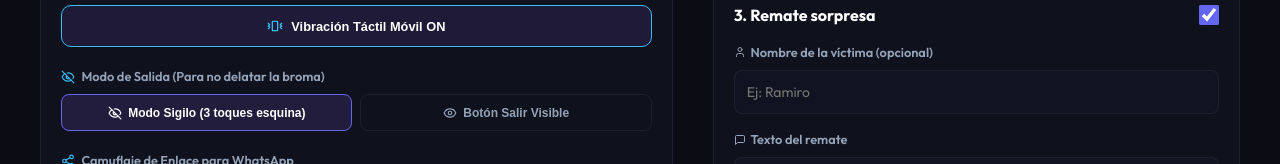
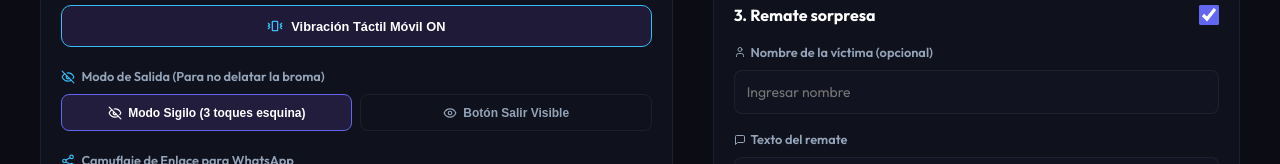
Before and after one commit to ramirolacci/Prank.System, a React (Vite) app: page / in a window 1280 px wide. Both pictures are taken after a click on the button "Aleatoria". Shown: the part 609-773 px from the top of the page. Built offline with nearby package versions, Linux system fonts and the light colour scheme.

Commit message:
Final touches

```diff
--- a/src/components/PrankBuilder.tsx
+++ b/src/components/PrankBuilder.tsx
@@ -471,7 +471,7 @@ export const PrankBuilder: React.FC<PrankBuilderProps> = ({
                     type="text"
                     value={config.targetName}
                     onChange={(e) => handleInputChange('targetName', e.target.value)}
-                    placeholder="Ej: Ramiro"
+                    placeholder="Ingresar nombre"
                     className="input-field"
                   />
                 </div>
--- a/src/components/PrankRuntime.tsx
+++ b/src/components/PrankRuntime.tsx
@@ -160,9 +160,7 @@ export const PrankRuntime: React.FC<PrankRuntimeProps> = ({
         </div>
       )}
 
-      {!isPreview && showHint && config.fullscreen && !isFullscreen && (
-        <div className="fullscreen-hint">Tocá la pantalla para expandir (opcional)</div>
-      )}
+
 
       {!isRevealed && !isPreview && (
         <ExitButton onExit={handleExit} escapeMode={config.escapeMode ?? 'stealth'} />
```
